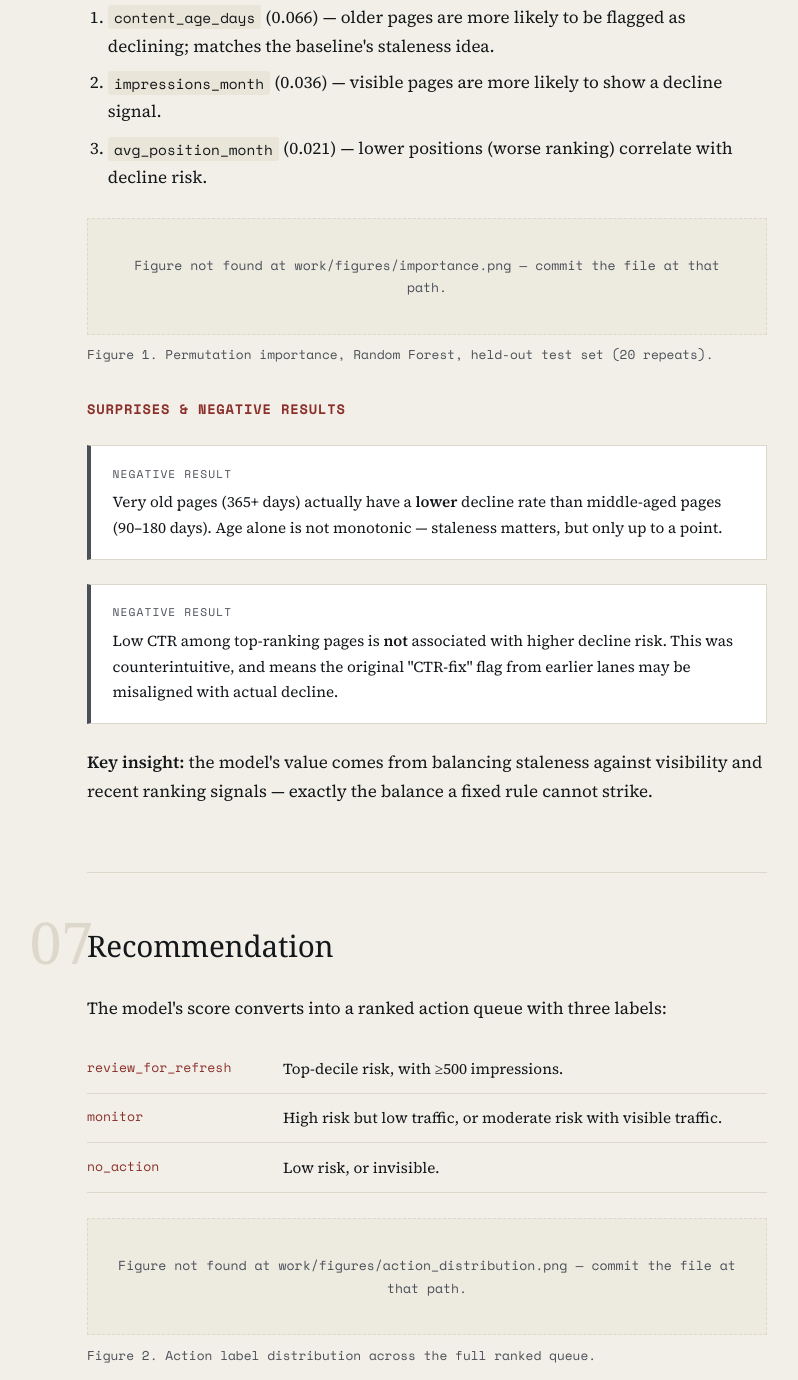
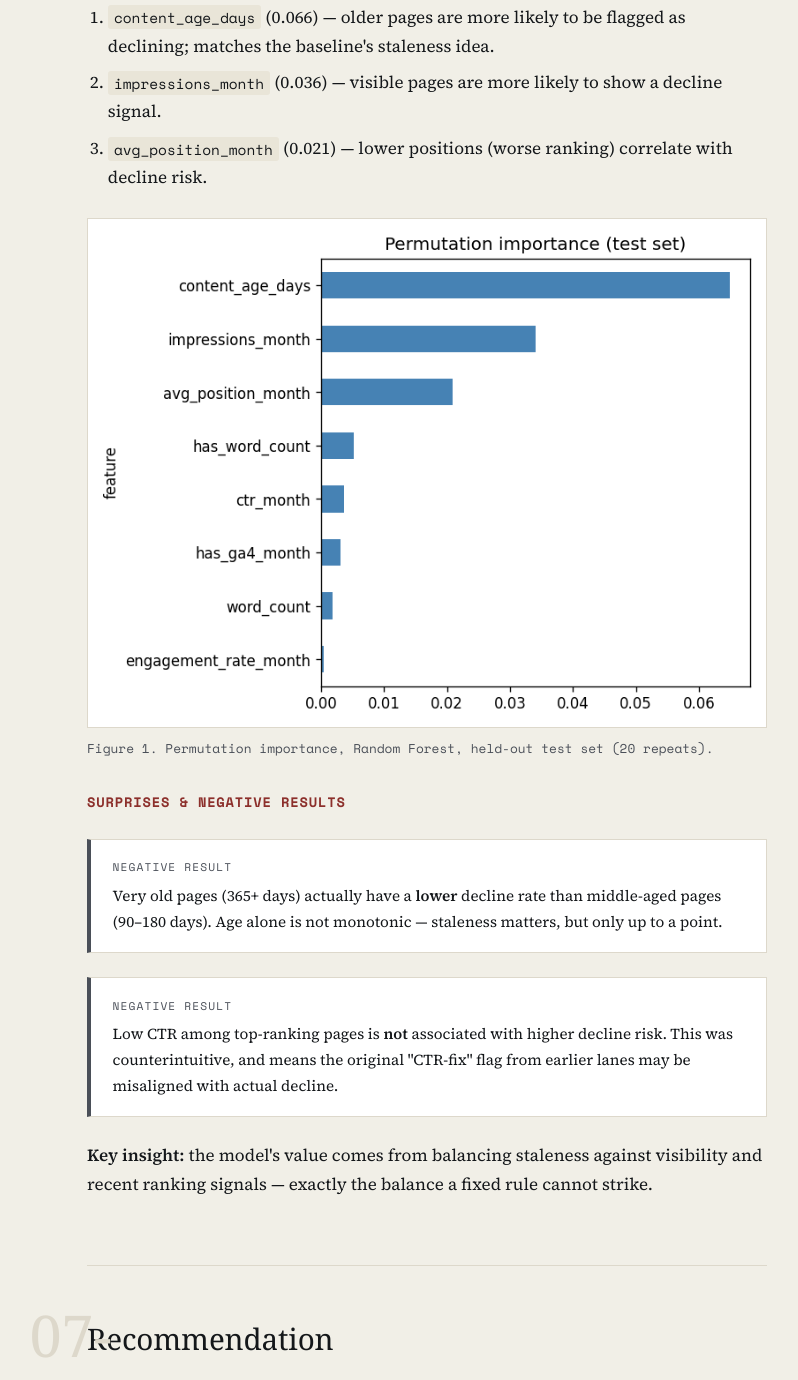
Before and after one commit to ozair247/flyrank-ml-internship, a plain HTML site: page docs/index.html in a window 1280 px wide. Shown: the part 5980-7360 px from the top of the page, without its empty margins (103-901 px from the left). Drawn offline with nearby package versions, Linux system fonts and the light colour scheme; a web font is replaced by a local one.

Commit message:
Fix image paths in index.html for figures

```diff
--- a/docs/index.html
+++ b/docs/index.html
@@ -628,7 +628,7 @@ footer.colophon a{ color:var(--ink); }
     </ol>
 
     <figure class="fig">
-      <img src="docs/figures/importance.png" alt="Permutation importance bar chart, eight features"
+      <img src="figures/importance.png" alt="Permutation importance bar chart, eight features"
            onerror="this.replaceWith(Object.assign(document.createElement('div'),{className:'fig-missing',textContent:'Figure not found at work/figures/importance.png — commit the file at that path.'}))">
       <figcaption>Figure 1. Permutation importance, Random Forest, held-out test set (20 repeats).</figcaption>
     </figure>
@@ -648,7 +648,7 @@ footer.colophon a{ color:var(--ink); }
 
   <!-- ============================================================ -->
   <section class="sec" id="recommendation">
-    <span class="folio">07 </span>
+    <span class="folio">07-</span>
     <h2>Recommendation</h2>
 
     <p>The model's score converts into a ranked action queue with three labels:</p>
@@ -659,7 +659,7 @@ footer.colophon a{ color:var(--ink); }
     </dl>
 
     <figure class="fig">
-      <img src="docs/figures/action_distribution.png" alt="Distribution of action labels across the ranked queue"
+      <img src="figures/action_distribution.png" alt="Distribution of action labels across the ranked queue"
            onerror="this.replaceWith(Object.assign(document.createElement('div'),{className:'fig-missing',textContent:'Figure not found at work/figures/action_distribution.png — commit the file at that path.'}))">
       <figcaption>Figure 2. Action label distribution across the full ranked queue.</figcaption>
     </figure>
```
